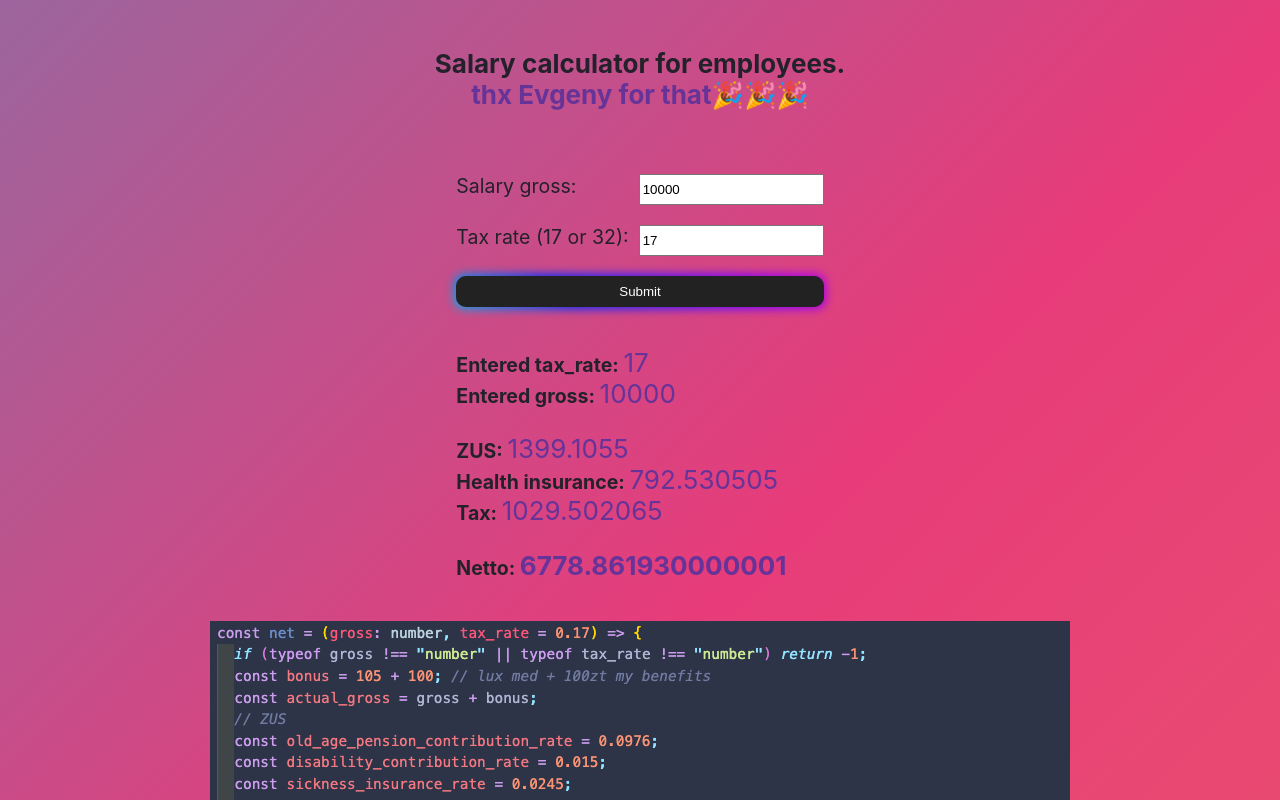
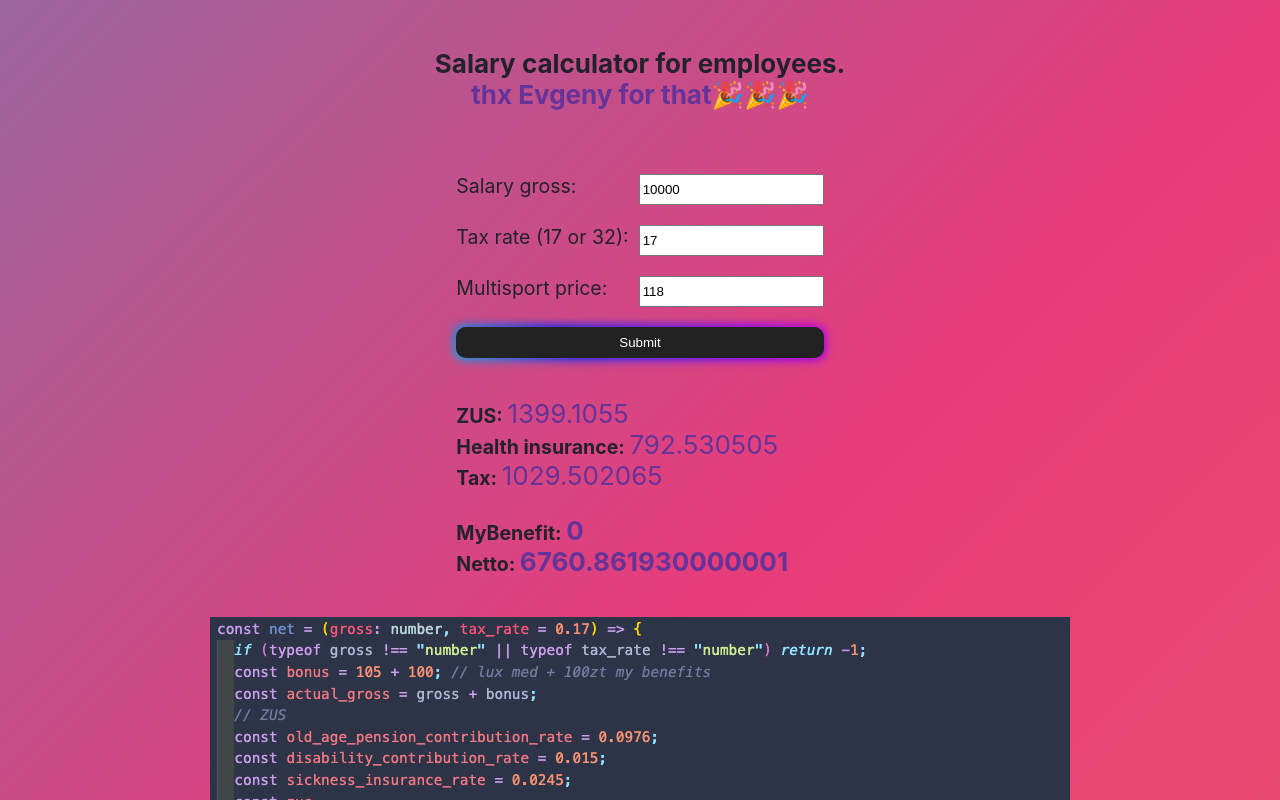
Before and after one commit to alextes90/salaryCalc, a Gatsby site: page / in a window 1280 px wide. Both pictures are taken after a click on the button "Submit". Shown: the top 800 px of the page. Built offline with nearby package versions, Linux system fonts and the light colour scheme; Gatsby itself is replaced by a stand-in of ours.

Commit message:
feat: add multisport price to calculate amount

```diff
--- a/src/pages/index.tsx
+++ b/src/pages/index.tsx
@@ -126,11 +126,17 @@ const Button = styled.button`
   }
 `;
 
+interface ResState extends Res {
+  myBenefit: number;
+  multisportToMinus: number;
+}
+
 // markup
 const IndexPage = () => {
   const [gross, setGross] = useState(10000);
   const [tax, setTax] = useState(17);
-  const [calcRes, setCalcRes] = useState<Res | null>(null);
+  const [multisport, setMultisport] = useState(118);
+  const [calcRes, setCalcRes] = useState<ResState | null>(null);
 
   const onSubmit = (e: FormEvent<HTMLFormElement>) => {
     e.preventDefault();
@@ -141,8 +147,11 @@ const IndexPage = () => {
       tax < 0
     )
       return alert("Gross and Tax should be a positive numbers!");
-    setCalcRes(net(gross, tax));
+    const myBenefit = 100 - multisport > 0 ? 100 - multisport : 0;
+    const multisportToMinus = multisport < 100 ? 0 : multisport - 100;
+    setCalcRes({ ...net(gross, tax), myBenefit, multisportToMinus });
   };
+
   return (
     <main style={pageStyles}>
       <title>Home Page</title>
@@ -168,24 +177,24 @@ const IndexPage = () => {
               Tax rate (17 or 32):
               <InputField
                 type="text"
-                name="name"
+                name="tax"
                 value={tax}
                 onChange={(e) => setTax(+e.target.value)}
+              />
+            </Label>
+            <Label>
+              Multisport price:
+              <InputField
+                type="text"
+                name="sport"
+                value={multisport}
+                onChange={(e) => setMultisport(+e.target.value)}
               />
             </Label>
             <Button type="submit">Submit</Button>
           </Form>
           {calcRes ? (
             <Results>
-              <span>
-                <ResLabels>Entered tax_rate: </ResLabels>
-                <ResAmounts>{calcRes.tax_rate}</ResAmounts>
-              </span>
-              <span>
-                <ResLabels>Entered gross: </ResLabels>
-                <ResAmounts>{calcRes.gross}</ResAmounts>
-              </span>
-              <br />
               <span>
                 <ResLabels>ZUS: </ResLabels>
                 <ResAmounts>{calcRes.zus}</ResAmounts>
@@ -200,7 +209,13 @@ const IndexPage = () => {
               </span>
               <br />
               <strong>
-                Netto: <ResAmounts>{calcRes.net}</ResAmounts>
+                MyBenefit: <ResAmounts>{calcRes.myBenefit}</ResAmounts>
+              </strong>
+              <strong>
+                Netto:{" "}
+                <ResAmounts>
+                  {calcRes.net - calcRes.multisportToMinus}
+                </ResAmounts>
               </strong>
             </Results>
           ) : (
```
Also changed, not shown: 1 other file.
